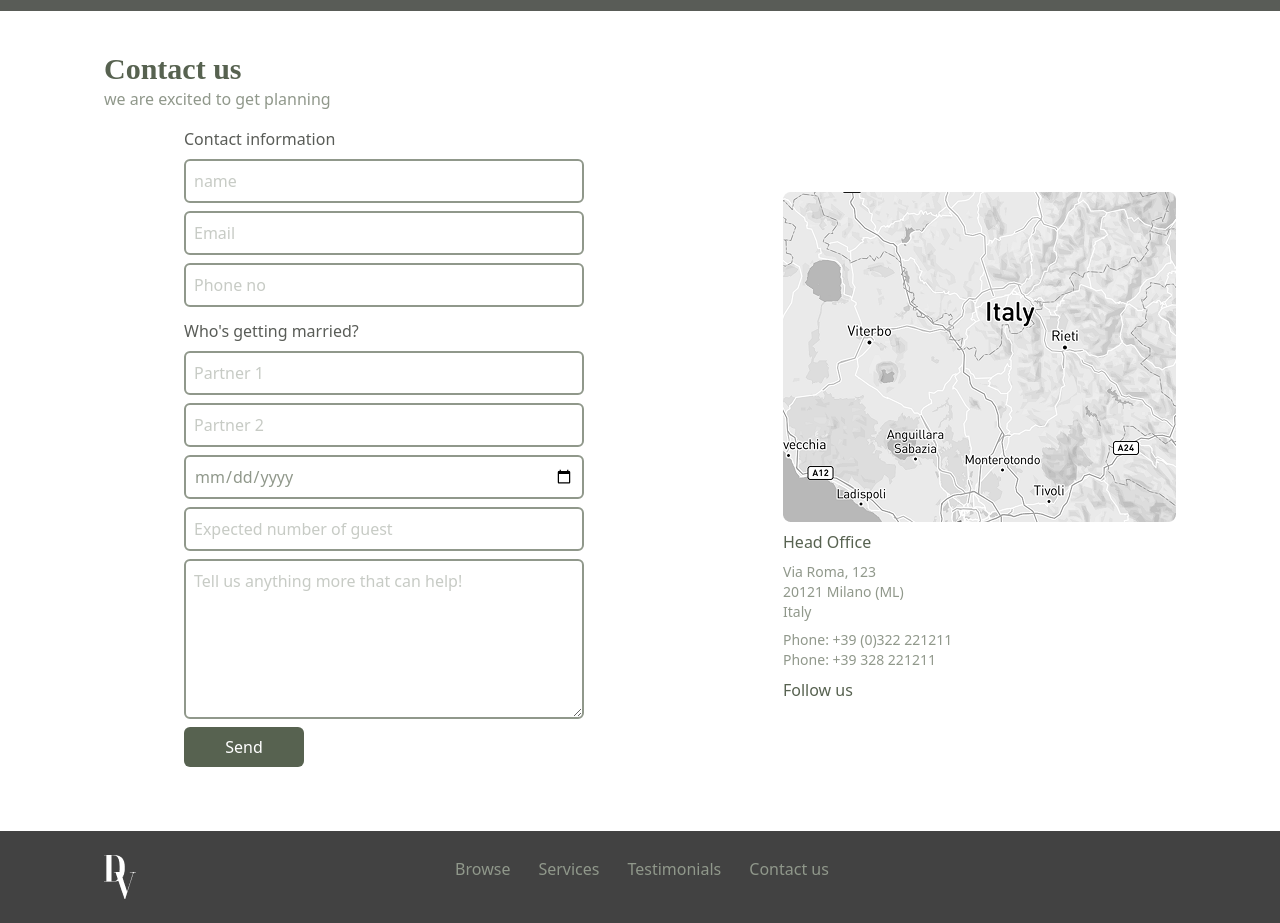
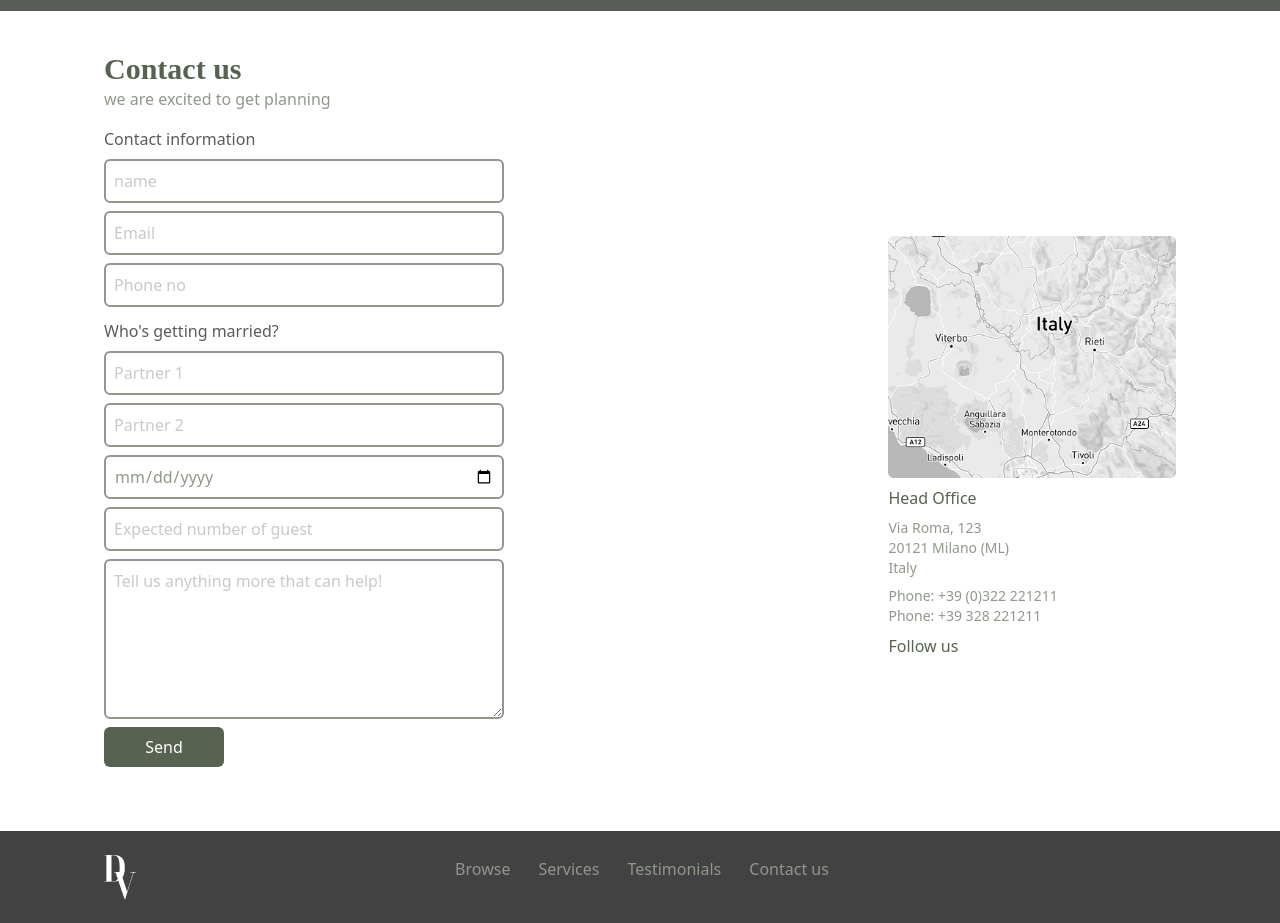
Before and after one commit to Emmagold01/DV, a React (Vite) app: page / in a window 1280 px wide. Shown: the part 3720-4643 px from the top of the page. Built offline with nearby package versions, Linux system fonts and the light colour scheme; some icons are missing; a web font is replaced by a local one.

Commit message:
contact form

```diff
--- a/src/components/Contact.jsx
+++ b/src/components/Contact.jsx
@@ -25,7 +25,7 @@ export default function Contact() {
       </h1>
       <p className="text-light mb-4">we are excited to get planning</p>
       <div className="flex flex-col lg:flex-row space-y-6 items-center justify-between">
-        <form className="flex flex-col mx-20" onSubmit={handleSubmit}>
+        <form className="flex flex-col w-full" onSubmit={handleSubmit}>
           <h3 className="text-test font-medium">Contact information</h3>
           <input
             type="text"
```
